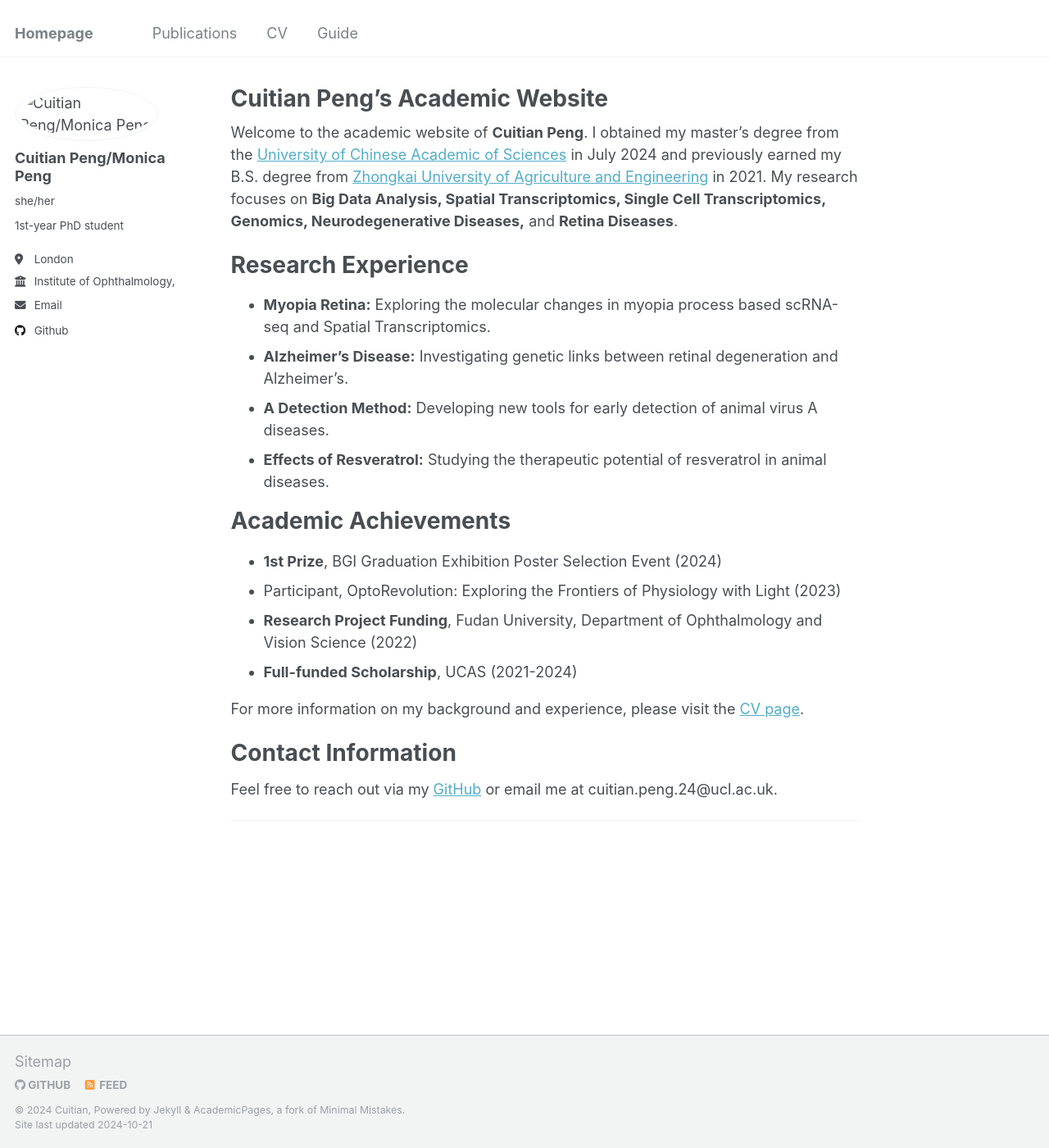
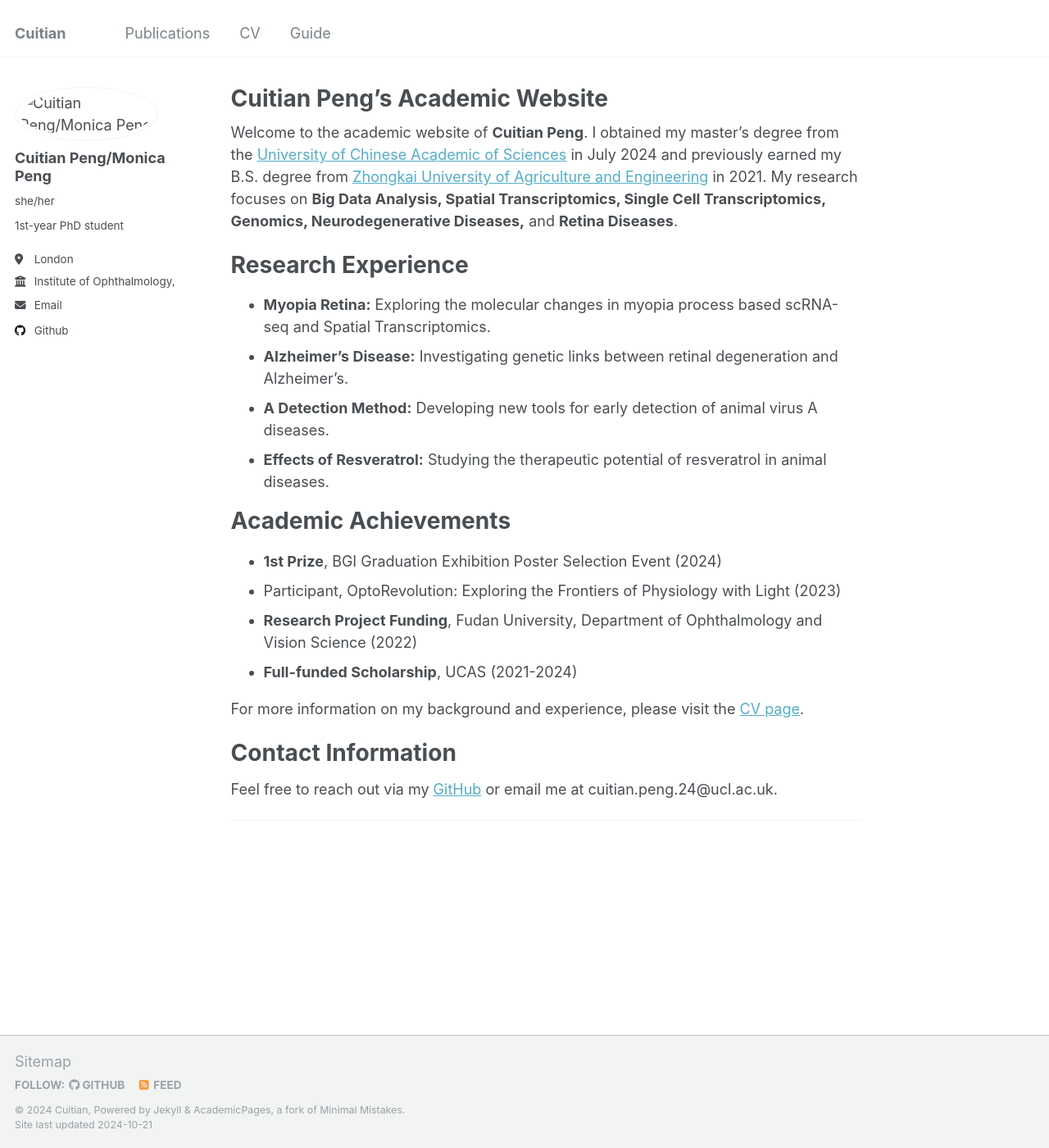
Before and after one commit to Monica0807/Monica24.ucl, a Jekyll site: the page built from _pages/about.md, in a window 1280 px wide and 1400 px high. Shown: the whole window at 82% size. Built offline with Jekyll 4.4.1, drawn with Linux system fonts in a browser that asks for light colours.

Commit message:
Update _config.yml

```diff
--- a/_config.yml
+++ b/_config.yml
@@ -7,14 +7,14 @@
 # server process.
 
 # Basic Site Settings
-locale                   : "en-UK"
-title                    : "Homepage"
+locale                   : "en-US"
+title                    : "Cuitian"
 title_separator          : "-"
 name                     : &name "Cuitian"
 description              : &description "1st year PhD student from UCL"
-url                      : "https://monica0807.github.io"
+url                      : https://academicpages.github.io # the base hostname & protocol for your site e.g. "https://mmistakes.github.io"
 baseurl                  : "" # the subpath of your site, e.g. "/blog"
-repository               : "Monica0807/Monica24.ucl"
+repository               : "academicpages/academicpages.github.io"
 
 # Site Author - The following control what appear as part of the author content on the side bar.
 #               If a field is blank the icon and link will not appear, otherwise it will be shown.
```
